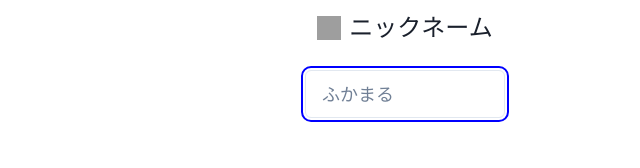
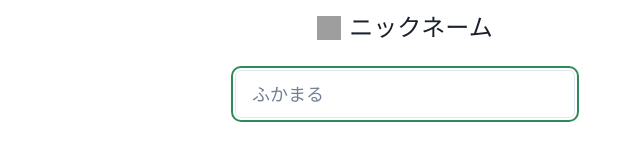
Before and after one commit to hacku-chamomilla/doutankyohi-front-end, a Next.js app: page /join-room in a window 1280 px wide. Shown: the part 628-796 px from the top of the page, without its empty margins (235-875 px from the left). Built offline with nearby package versions, Linux system fonts and the light colour scheme; grey boxes are pictures that could not be loaded.

Commit message:
style: NNのサイズと色

```diff
--- a/src/components/common/NNAndIcon.tsx
+++ b/src/components/common/NNAndIcon.tsx
@@ -33,9 +33,9 @@ export const NNAndIcon = ({
       </HStack>
       <VSpacer size={2} />
       <Input
-        w="50%"
+        w="85%"
         value={nickname}
-        outlineColor="blue"
+        outlineColor="seagreen"
         placeholder={placeholder}
         size="lg"
         onChange={(event) => setNickname(event.target.value)}
```
